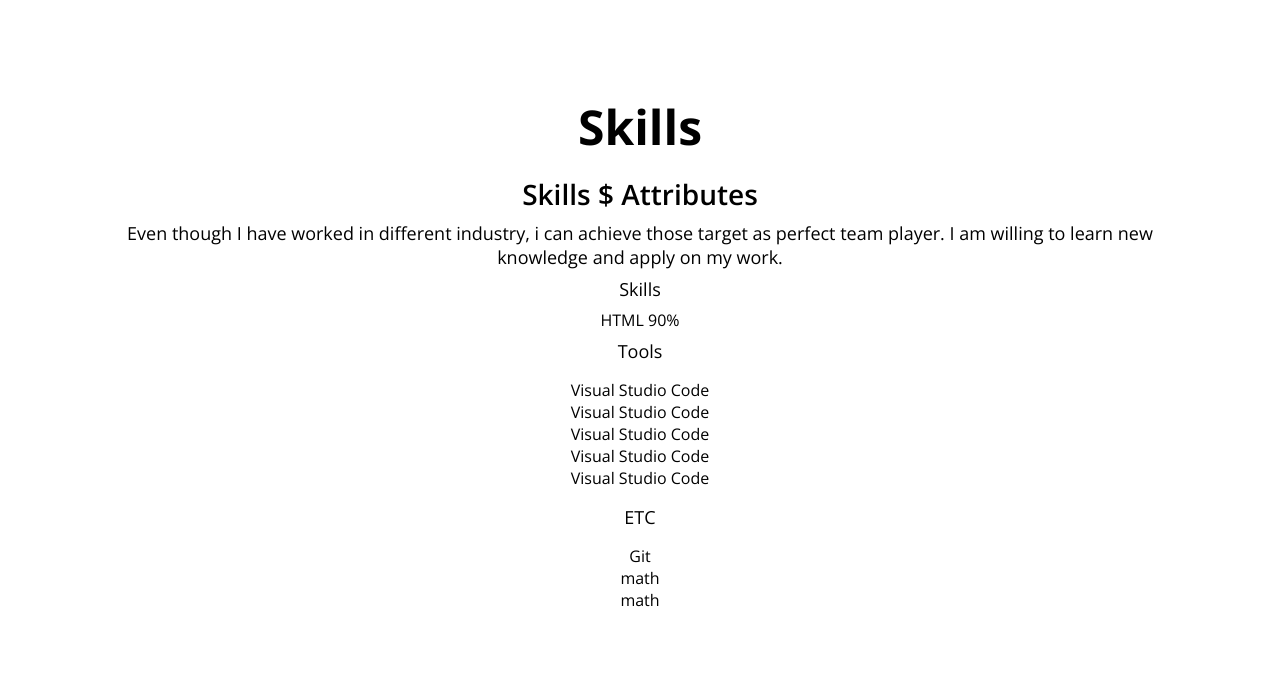
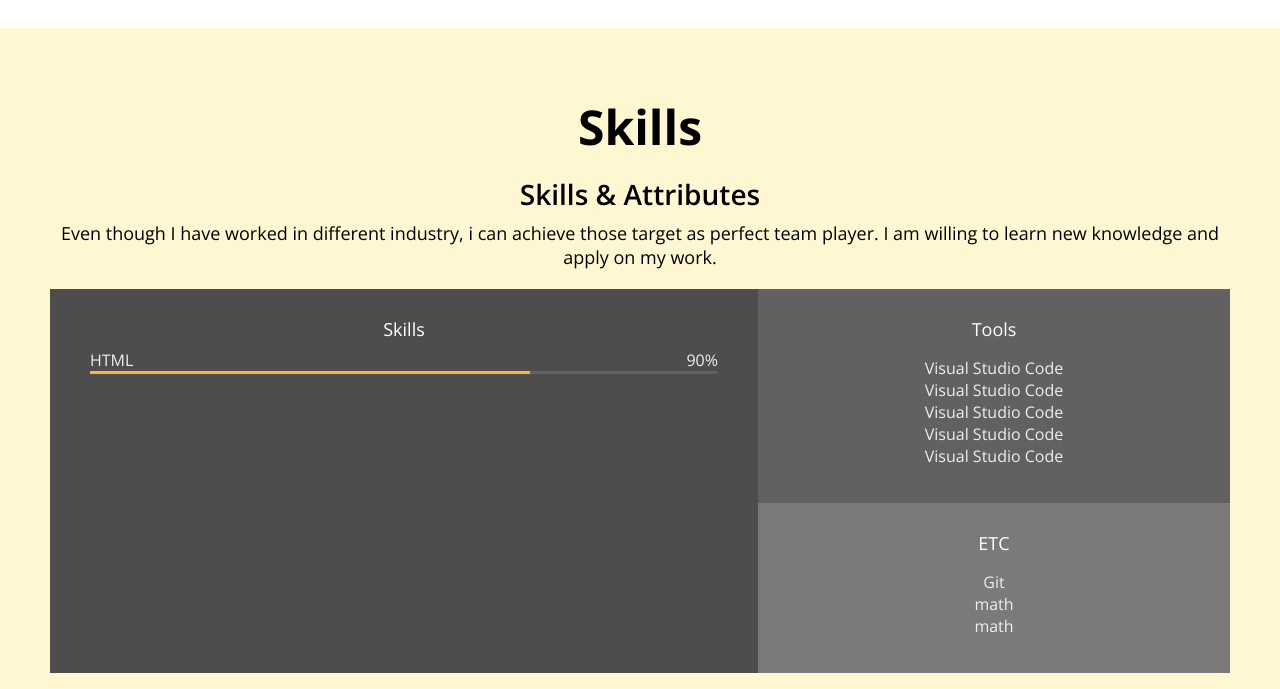
Before and after one commit to cw3598rt/portfolio, a plain HTML site: page index.html in a window 1280 px wide. Shown: the part 1711-2400 px from the top of the page. Drawn offline with nearby package versions, Linux system fonts and the light colour scheme.

Commit message:
CSS: Skills

```diff
--- a/index.html
+++ b/index.html
@@ -39,7 +39,7 @@
         <button class="home__contact">contact me</button>
     </section>
     <!-- About -->
-    <section id="about" class="section">
+    <section id="about" class="section section__container">
         <h1>About me</h1>
         <p>I have started my career as Sales associates in different brands. For 3 years, i kept searching about myself. What is my interest? What is my strong and weak points? does this sales part suit my personality? <br> Finally i opened my eyes on this new field and i am fully fascinated by coding world which i can develop my own world in online.</p>
         <div class="about__majors">
@@ -97,8 +97,9 @@
     </section>
     <!-- Skills -->
     <section id="skills" class="section">
-        <h1>Skills</h1>
-        <h2>Skills $ Attributes</h2>
+        <div class="section__container">
+            <h1>Skills</h1>
+        <h2>Skills & Attributes</h2>
         <p>
             Even though I have worked in different industry, i can achieve those target as perfect team player. I am willing to learn new knowledge and apply on my work.
         </p>
@@ -111,7 +112,7 @@
                         <span>90%</span>
                     </div>
                     <div class="skill__bar">
-                        <div class="skill__value"></div>
+                        <div class="skill__value" style="width: 70%;"></div>
                     </div>
                 </div>
             </div>
@@ -136,6 +137,8 @@
                 </div>
             </div>
         </div>
+        </div>
+
     </section>
     <!-- Work -->
     <section id="work" class="section">
--- a/style.css
+++ b/style.css
@@ -164,6 +164,10 @@
   .section {
     padding: 50px;
     text-align: center;
+    margin: auto;
+  }
+
+  .section__container {
     max-width: 1200px;
     margin: auto;
   }
@@ -223,3 +227,52 @@
   .job__period{
     font-size: var(--font-micro);
   }
+
+  /* skill */
+
+  #skills {
+    background-color: var(--color-yellow);
+  }
+
+  .skillset{
+    display: flex;
+    background-color: var(--color-light-grey);
+    color: var(--color-light-white);
+    margin: 20px 0;
+  }
+  .skillset__title{
+    color :var(--color-white);
+  }
+  .skillset__left{
+    flex-basis: 60%;
+    background-color: var(--color-dark-grey);
+    padding: 20px 40px;
+  }
+  .skill{
+    margin-bottom: 32px;
+  }
+  .skill__description {
+    display: flex;
+    justify-content: space-between;
+  }
+
+  .skill__bar{
+    width: 100%;
+    height: 3px;
+    background-color: var(--color-grey);
+  }
+  .skill__value{
+    height: 3px;
+    background-color: var(--color-orange);
+  }
+  .skillset__right{
+    flex-basis: 40%;
+  }
+
+  .tools {
+    background-color: var(--color-grey);
+  }
+
+  .tools, .etc {
+    padding: 20px;
+  }
```
